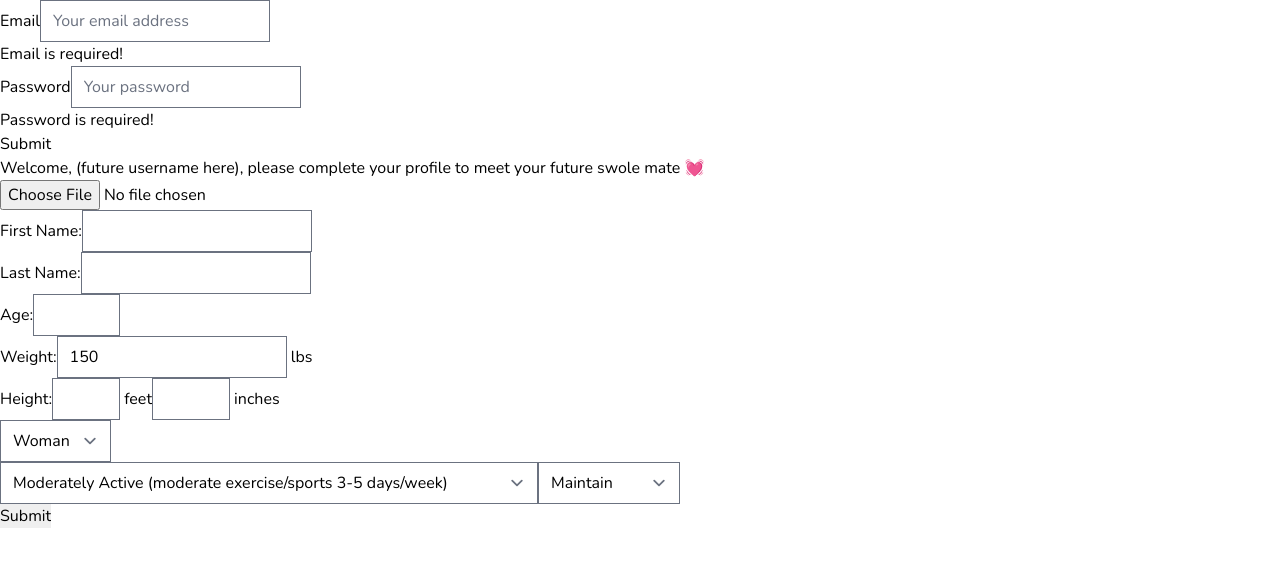
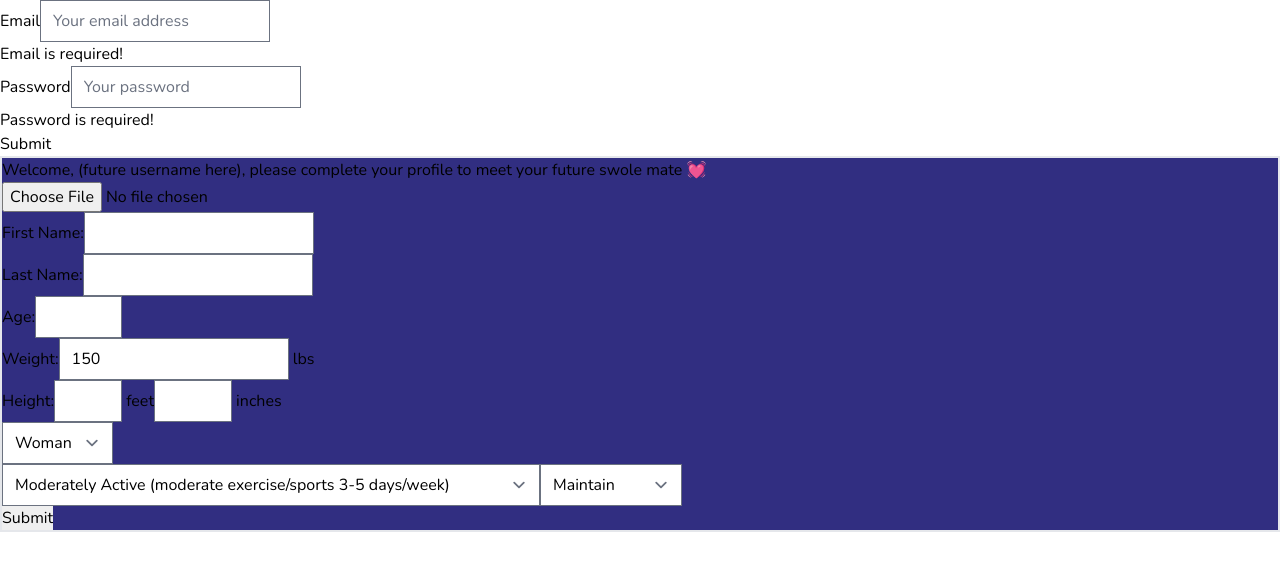
Before and after one commit to jonteal/SwoleMates, a React (Create React App) app in the folder client/: page /profile in a window 1280 px wide. Shown: the top 570 px of the page. Built offline with nearby package versions, Linux system fonts and the light colour scheme.

Commit message:
Added background to profile

```diff
--- a/client/src/components/Profile/Profile.jsx
+++ b/client/src/components/Profile/Profile.jsx
@@ -36,6 +36,8 @@ class Profile extends React.Component {
       render() {
         return (
         <>
+        <div className ="bg-indigo-900">
+          <div className="border-2">
             Welcome, (future username here), please complete your profile to meet your future swole mate 💓
 
             <br />
@@ -106,6 +108,8 @@ class Profile extends React.Component {
      <br />
             <input type="submit" value="Submit" />
           </form>
+          </div>
+          </div>
           </>
         );
 
```
